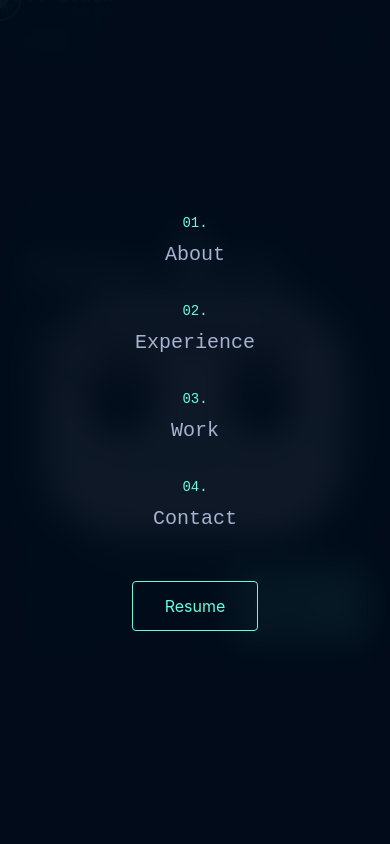
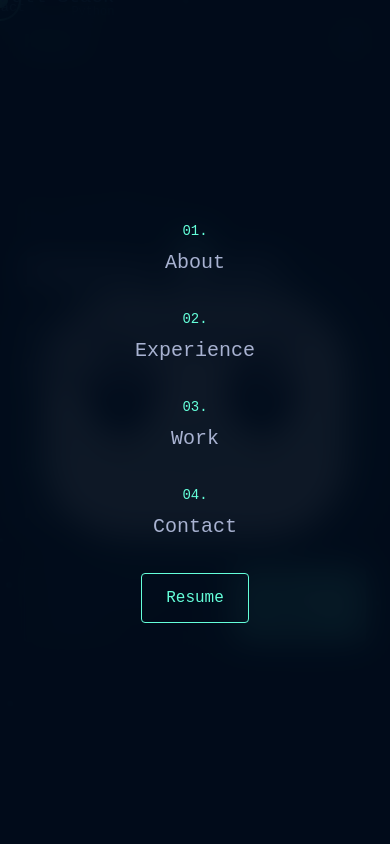
Before and after one commit to Hetavs145/Portfolio, a React (Vite) app: page / in a window 390 px wide. Both pictures are taken after a click on the button 351 px from the left and 39 px from the top of the page. Shown: the top 844 px of the page. Built offline with nearby package versions, Linux system fonts and the light colour scheme.

Commit message:
Update resume links to new PDF

```diff
--- a/src/components/Hero.jsx
+++ b/src/components/Hero.jsx
@@ -78,7 +78,9 @@ const Hero = () => {
                         Check out my work!
                     </MagneticButton>
                     <MagneticButton
-                        href="/resume.pdf"
+                        href="/Hetav_Shah_GN_Dec_2025.pdf"
+                        target="_blank"
+                        rel="noopener noreferrer"
                         className="bg-teal-400 text-navy-900 px-8 py-4 rounded border border-teal-400 hover:bg-teal-300 transition-colors font-mono text-sm font-bold inline-block"
                     >
                         Get Resume
--- a/src/components/Navbar.jsx
+++ b/src/components/Navbar.jsx
@@ -65,7 +65,9 @@ const Navbar = () => {
                         ))}
                     </ol>
                     <motion.a
-                        href="/resume.pdf"
+                        href="/Hetav_Shah_GN_Dec_2025.pdf"
+                        target="_blank"
+                        rel="noopener noreferrer"
                         initial={{ y: -20, opacity: 0 }}
                         animate={{ y: 0, opacity: 1 }}
                         transition={{ delay: 0.5 }}
@@ -105,8 +107,11 @@ const Navbar = () => {
                         ))}
                         <li>
                             <a
-                                href="/resume.pdf"
-                                className="inline-block border border-teal-400 text-teal-400 px-8 py-3 rounded mt-4 hover:bg-teal-400/10"
+                                href="/Hetav_Shah_GN_Dec_2025.pdf"
+                                target="_blank"
+                                rel="noopener noreferrer"
+                                className="border border-teal-400 text-teal-400 px-6 py-3 rounded hover:bg-teal-400/10 transition-colors font-mono inline-block"
+                                onClick={() => setIsOpen(false)}
                             >
                                 Resume
                             </a>
```
Also changed, not shown: 1 other file (tests, documents, lock files or other folders).
